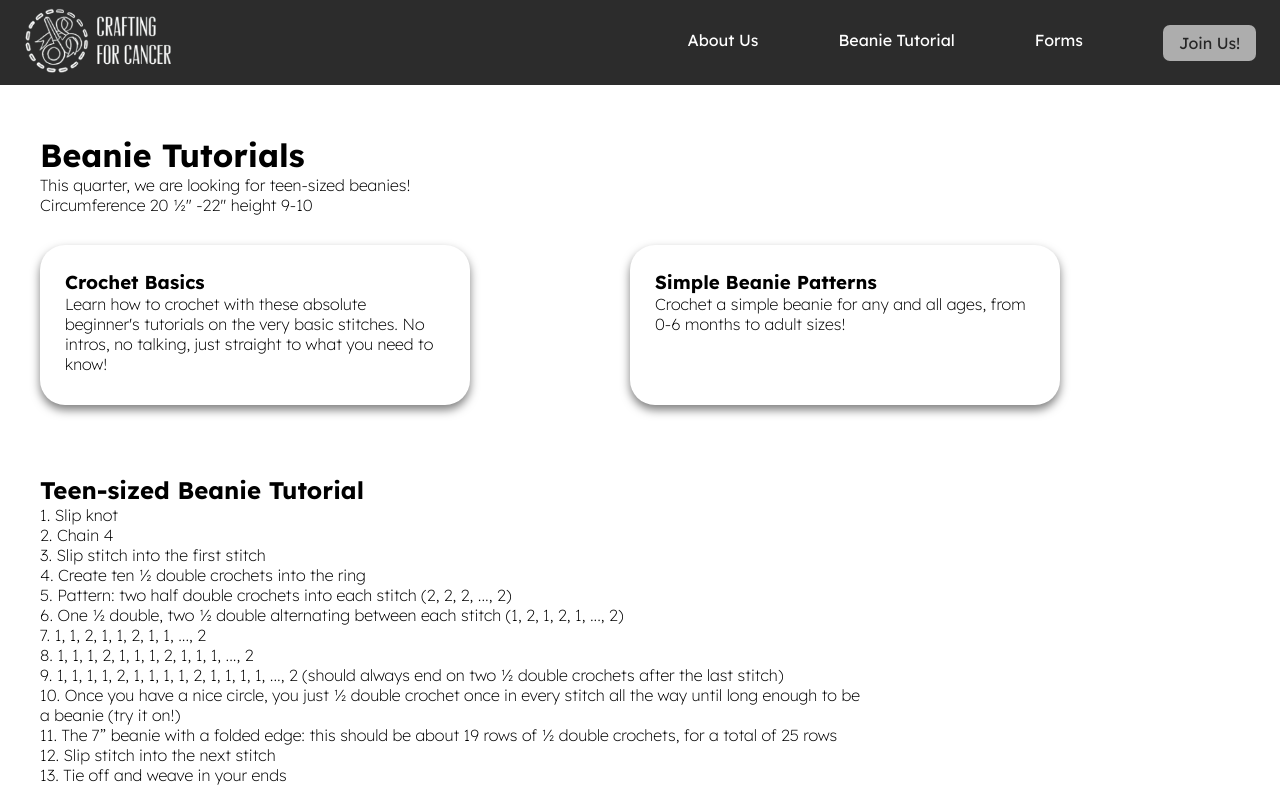
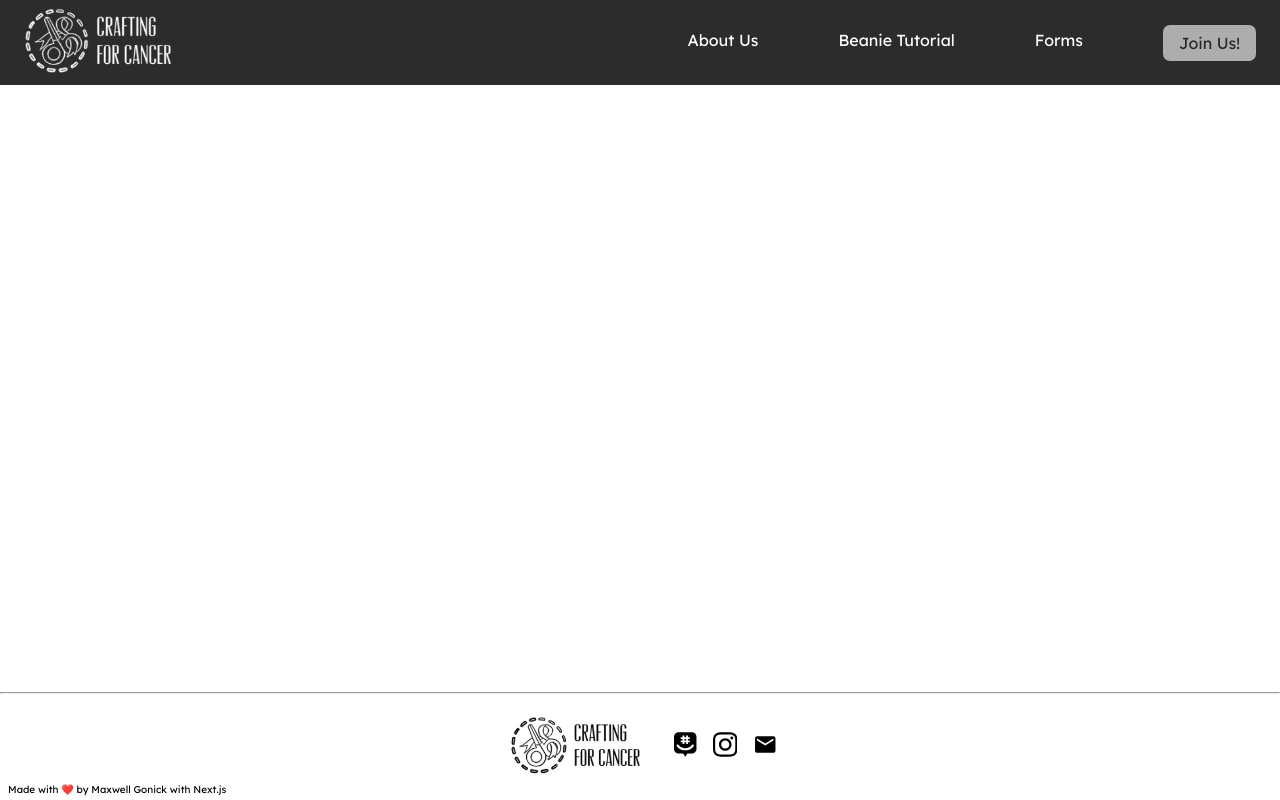
Before and after one commit to maxgonick/ucla-crafting-for-cancer-next, a Next.js app: page /tutorial in a window 1280 px wide. Built offline with nearby package versions, Linux system fonts and the light colour scheme.

Commit message:
Footer adjustments

```diff
--- a/components/Footer.tsx
+++ b/components/Footer.tsx
@@ -23,7 +23,9 @@ const Footer: React.FC<Props> = (props: Props) => {
   };
 
   return (
-    <div className={props.className}>
+    <div className={styles.top}>
+      <hr className={styles.line} />
+      <div className={styles.main}>
         <div className={styles.icons}>
           <Link href="/">
             <Image src={blackLogo} alt="logo" height={65} />
@@ -52,6 +54,7 @@ const Footer: React.FC<Props> = (props: Props) => {
           with Next.js
         </div>
       </div>
+    </div>
   );
 };
 
--- a/pages/index.tsx
+++ b/pages/index.tsx
@@ -45,8 +45,7 @@ export default function Home() {
             <Image src={Boardpic} alt="board pic" className={styles.pics} />
           </div>
         </div>
-        <hr className={styles.line} />
-        <Footer className={styles.footer} />
+        <Footer />
       </main>
     </>
   );
--- a/pages/tutorial.tsx
+++ b/pages/tutorial.tsx
@@ -1,5 +1,6 @@
 import styles from "@/styles/Tutorial.module.css";
 import Navbar from "@/components/Navbar";
+import Footer from "@/components/Footer";
 
 const Tutorial = () => {
   const introText =
@@ -24,24 +25,9 @@ const Tutorial = () => {
     "13. Tie off and weave in your ends";
 
   return (
-    <div>
+    <div className={styles.main}>
       <Navbar />
-      <div className={styles.flat1}>
-        <h1>Beanie Tutorials</h1>
-        <div style={{ whiteSpace: "pre-wrap" }}>{introText}</div>
-      </div>
-      <div className={styles.hov1}>
-        <h3>Crochet Basics</h3>
-        <div style={{ whiteSpace: "pre-wrap" }}>{crochetBasics}</div>
-      </div>
-      <div className={styles.hov2}>
-        <h3>Simple Beanie Patterns</h3>
-        <div style={{ whiteSpace: "pre-wrap" }}>{simpleBeanie}</div>
-      </div>
-      <div className={styles.flat2}>
-        <h2>Teen-sized Beanie Tutorial</h2>
-        <div style={{ whiteSpace: "pre-wrap" }}>{tutorialText}</div>
-      </div>
+      <Footer />
     </div>
   );
 };
--- a/styles/Footer.module.css
+++ b/styles/Footer.module.css
@@ -1,9 +1,25 @@
+.top {
+  margin-top: auto;
+}
+
 .icons {
   align-self: center;
   display: flex;
   justify-content: center;
   align-items: center;
   gap: 10%;
+}
+.main {
+  margin-top: auto;
+  margin-inline: 0.5rem;
+  display: flex;
+  flex-direction: column;
+  gap: 0.25rem;
+}
+
+.line {
+  margin-top: 2rem;
+  margin-bottom: 1rem;
 }
 
 .socials {
--- a/styles/Tutorial.module.css
+++ b/styles/Tutorial.module.css
@@ -1,12 +1,19 @@
+.main {
+  height: 100dvh;
+  height: 100vh;
+  display: flex;
+  flex-direction: column;
+}
+
 /* Beanie tutorials */
-.flat1{
+.flat1 {
   background: white;
   font-weight: 250;
   padding-top: 50px;
   padding-left: 40px;
 }
 /* Teen sized beanie tutorial */
-.flat2{
+.flat2 {
   background: white;
   font-weight: 250;
   padding-left: 40px;
@@ -14,9 +21,8 @@
   top: 60px;
 }
 
-
 /* crochet basics */
-.hov1{
+.hov1 {
   background: white;
   display: inline-block;
   height: 160px;
@@ -29,10 +35,10 @@
   position: relative;
   top: 30px;
   left: 40px;
-    box-shadow: 0px 5px 10px 0px rgba(0, 0, 0, 0.5)
+  box-shadow: 0px 5px 10px 0px rgba(0, 0, 0, 0.5);
 }
 /* simple beanie patterns */
-.hov2{
+.hov2 {
   background: white;
   font-weight: 250;
   display: inline-block;
@@ -45,5 +51,5 @@
   position: relative;
   top: -10px;
   left: 200px;
-    box-shadow: 0px 5px 10px 0px rgba(0, 0, 0, 0.5)
+  box-shadow: 0px 5px 10px 0px rgba(0, 0, 0, 0.5);
 }
--- a/styles/globals.css
+++ b/styles/globals.css
@@ -8,7 +8,7 @@ html,
 body {
   max-width: 100vw;
   overflow-x: hidden;
-  min-height: 100vh;
+  min-height: 100dvh;
   /* min-height: -webkit-fill-available; */
 }
 
@@ -16,3 +16,7 @@ a {
   color: inherit;
   text-decoration: none;
 }
+
+#__next {
+  min-height: 100dvh;
+}
--- a/styles/index.module.css
+++ b/styles/index.module.css
@@ -1,7 +1,12 @@
 .main {
   display: flex;
   flex-direction: column;
+  height: 100dvh;
   height: 100vh;
+}
+
+.top {
+  margin-top: auto;
 }
 
 /* Header description and button layout */
@@ -94,16 +99,3 @@
     caption-side: bottom;
   }
 }
-
-.footer {
-  margin-top: auto;
-  margin-inline: 0.5rem;
-  display: flex;
-  flex-direction: column;
-  gap: 0.25rem;
-}
-
-.line {
-  margin-top: 2rem;
-  margin-bottom: 1rem;
-}
```
Lines whose indentation alone changed are shown as unchanged.
